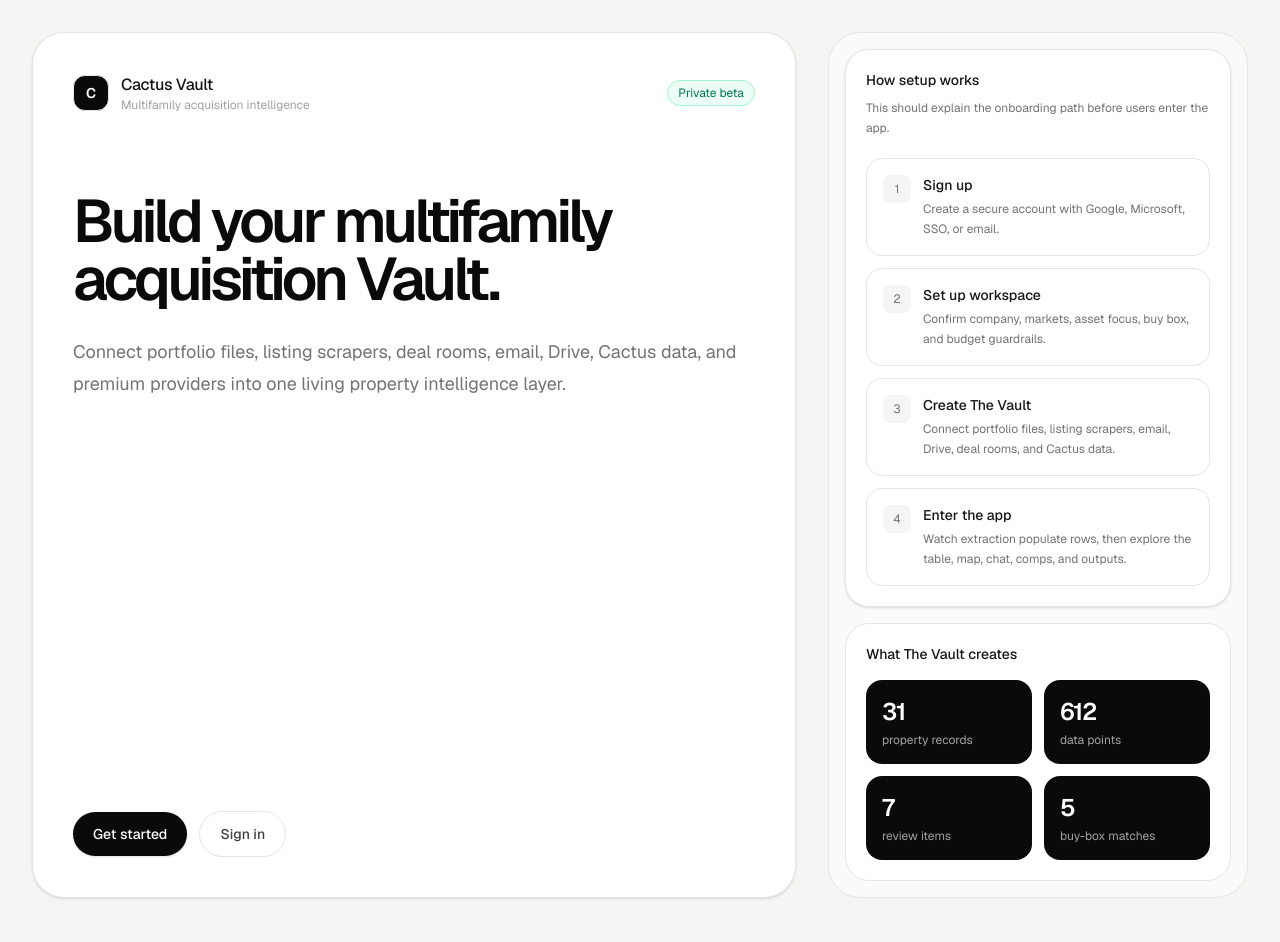
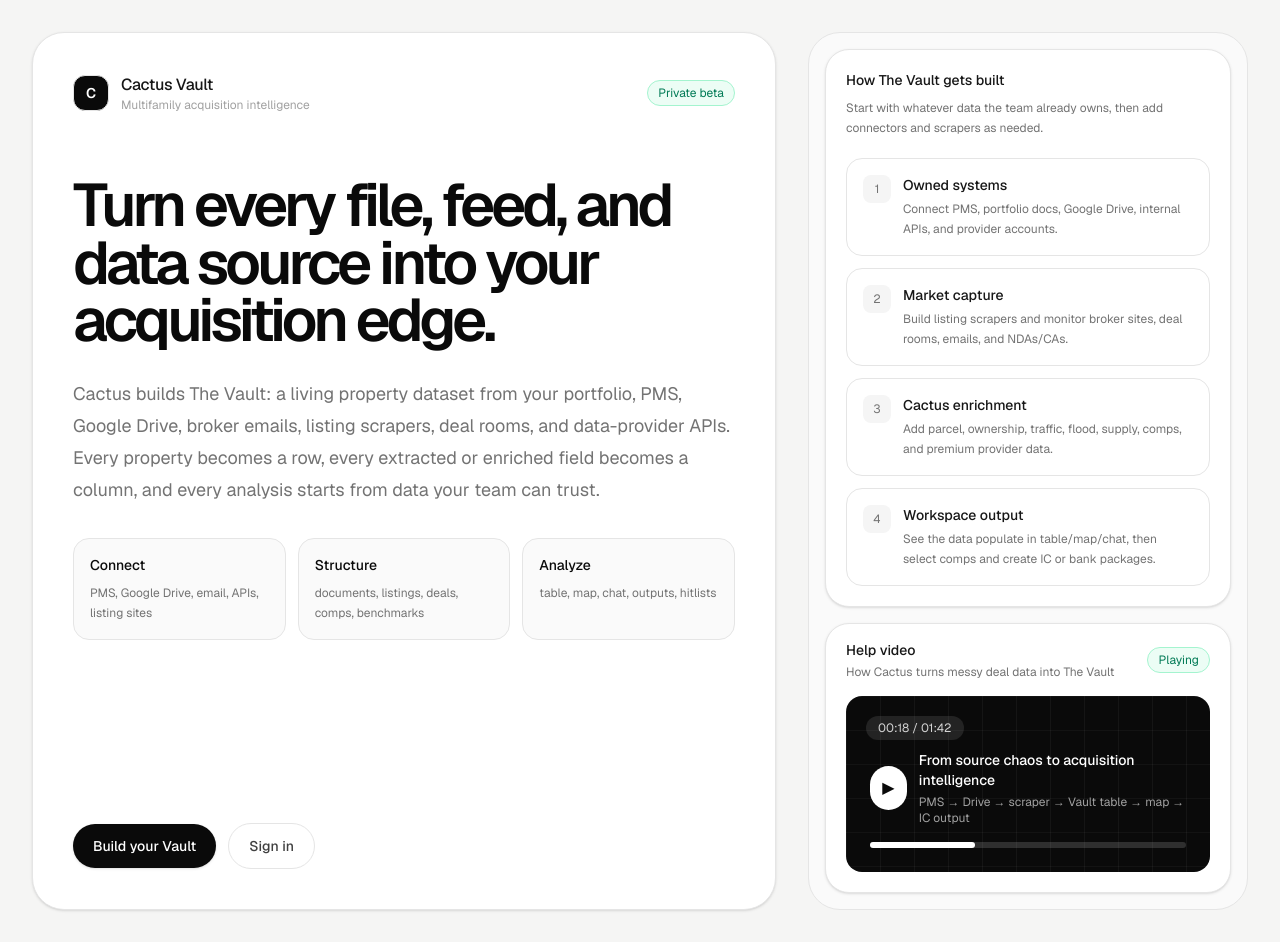
Before and after one commit to CactusCEO/cactus-vault-prototype, a Next.js app: page / in a window 1280 px wide. Built offline with nearby package versions, Linux system fonts and the light colour scheme.

Commit message:
feat: strengthen Vault homepage value proposition

```diff
--- a/src/app/page.tsx
+++ b/src/app/page.tsx
@@ -110,10 +110,10 @@
 
 function Homepage({ go }: { go: (screenIndex: number) => void }) {
   return (
-    <div className="grid min-h-[690px] grid-cols-[1fr_420px] gap-8 p-8">
+    <div className="grid min-h-[690px] grid-cols-[1fr_440px] gap-8 p-8">
       <div className="flex flex-col justify-between rounded-[2rem] border border-neutral-200 bg-white p-10 shadow-sm">
         <div>
-          <div className="mb-20 flex items-center justify-between">
+          <div className="mb-16 flex items-center justify-between">
             <div className="flex items-center gap-3">
               <div className="grid h-9 w-9 place-items-center rounded-xl border border-neutral-200 bg-neutral-950 text-sm font-semibold text-white">C</div>
               <div>
@@ -124,27 +124,39 @@
             <Pill tone="green">Private beta</Pill>
           </div>
           <h1 className="max-w-4xl text-6xl font-semibold leading-[0.96] tracking-[-0.065em] text-neutral-950">
-            Build your multifamily acquisition Vault.
+            Turn every file, feed, and data source into your acquisition edge.
           </h1>
-          <p className="mt-7 max-w-2xl text-lg leading-8 text-neutral-500">
-            Connect portfolio files, listing scrapers, deal rooms, email, Drive, Cactus data, and premium providers into one living property intelligence layer.
+          <p className="mt-7 max-w-3xl text-lg leading-8 text-neutral-500">
+            Cactus builds The Vault: a living property dataset from your portfolio, PMS, Google Drive, broker emails, listing scrapers, deal rooms, and data-provider APIs. Every property becomes a row, every extracted or enriched field becomes a column, and every analysis starts from data your team can trust.
           </p>
+          <div className="mt-8 grid max-w-3xl grid-cols-3 gap-3">
+            {[
+              ["Connect", "PMS, Google Drive, email, APIs, listing sites"],
+              ["Structure", "documents, listings, deals, comps, benchmarks"],
+              ["Analyze", "table, map, chat, outputs, hitlists"],
+            ].map(([title, note]) => (
+              <div key={title} className="rounded-2xl border border-neutral-200 bg-neutral-50 p-4">
+                <p className="text-sm font-medium text-neutral-950">{title}</p>
+                <p className="mt-2 text-xs leading-5 text-neutral-500">{note}</p>
+              </div>
+            ))}
+          </div>
         </div>
         <div className="flex items-center gap-3">
-          <button onClick={() => go(1)} className="rounded-full bg-neutral-950 px-5 py-3 text-sm font-medium text-white shadow-sm">Get started</button>
+          <button onClick={() => go(1)} className="rounded-full bg-neutral-950 px-5 py-3 text-sm font-medium text-white shadow-sm">Build your Vault</button>
           <button onClick={() => go(1)} className="rounded-full border border-neutral-200 bg-white px-5 py-3 text-sm font-medium text-neutral-700">Sign in</button>
         </div>
       </div>
       <div className="rounded-[2rem] border border-neutral-200 bg-neutral-50 p-4">
         <div className="rounded-[1.5rem] border border-neutral-200 bg-white p-5 shadow-sm">
-          <p className="text-sm font-medium">How setup works</p>
-          <p className="mt-2 text-xs leading-5 text-neutral-500">This should explain the onboarding path before users enter the app.</p>
+          <p className="text-sm font-medium">How The Vault gets built</p>
+          <p className="mt-2 text-xs leading-5 text-neutral-500">Start with whatever data the team already owns, then add connectors and scrapers as needed.</p>
           <div className="mt-5 space-y-3">
             {[
-              ["Sign up", "Create a secure account with Google, Microsoft, SSO, or email."],
-              ["Set up workspace", "Confirm company, markets, asset focus, buy box, and budget guardrails."],
-              ["Create The Vault", "Connect portfolio files, listing scrapers, email, Drive, deal rooms, and Cactus data."],
-              ["Enter the app", "Watch extraction populate rows, then explore the table, map, chat, comps, and outputs."],
+              ["Owned systems", "Connect PMS, portfolio docs, Google Drive, internal APIs, and provider accounts."],
+              ["Market capture", "Build listing scrapers and monitor broker sites, deal rooms, emails, and NDAs/CAs."],
+              ["Cactus enrichment", "Add parcel, ownership, traffic, flood, supply, comps, and premium provider data."],
+              ["Workspace output", "See the data populate in table/map/chat, then select comps and create IC or bank packages."],
             ].map(([title, note], index) => (
               <div key={title} className="rounded-2xl border border-neutral-200 bg-white p-4">
                 <div className="flex items-start gap-3">
@@ -158,15 +170,27 @@
             ))}
           </div>
         </div>
-        <div className="mt-4 rounded-[1.5rem] border border-neutral-200 bg-white p-5">
-          <p className="text-sm font-medium">What The Vault creates</p>
-          <div className="mt-4 grid grid-cols-2 gap-3">
-            {[["31", "property records"], ["612", "data points"], ["7", "review items"], ["5", "buy-box matches"]].map(([value, label]) => (
-              <div key={label} className="rounded-2xl bg-neutral-950 p-4 text-white">
-                <p className="text-2xl font-semibold tracking-[-0.05em]">{value}</p>
-                <p className="mt-1 text-xs text-neutral-400">{label}</p>
+        <div className="mt-4 overflow-hidden rounded-[1.5rem] border border-neutral-200 bg-white shadow-sm">
+          <div className="flex items-center justify-between px-5 py-4">
+            <div>
+              <p className="text-sm font-medium">Help video</p>
+              <p className="mt-1 text-xs text-neutral-500">How Cactus turns messy deal data into The Vault</p>
+            </div>
+            <Pill tone="green">Playing</Pill>
+          </div>
+          <div className="relative mx-5 mb-5 h-44 overflow-hidden rounded-2xl bg-neutral-950 text-white">
+            <div className="absolute inset-0 opacity-40 [background-image:linear-gradient(90deg,rgba(255,255,255,.12)_1px,transparent_1px),linear-gradient(rgba(255,255,255,.10)_1px,transparent_1px)] [background-size:34px_34px]" />
+            <div className="absolute left-5 top-5 rounded-full bg-white/10 px-3 py-1 text-xs text-neutral-300">00:18 / 01:42</div>
+            <div className="absolute inset-x-6 bottom-6">
+              <div className="mb-4 flex items-center gap-3">
+                <div className="grid h-11 w-11 place-items-center rounded-full bg-white text-neutral-950">▶</div>
+                <div>
+                  <p className="text-sm font-medium">From source chaos to acquisition intelligence</p>
+                  <p className="mt-1 text-xs text-neutral-400">PMS → Drive → scraper → Vault table → map → IC output</p>
+                </div>
               </div>
-            ))}
+              <div className="h-1.5 rounded-full bg-white/15"><div className="h-1.5 w-1/3 rounded-full bg-white" /></div>
+            </div>
           </div>
         </div>
       </div>
```
